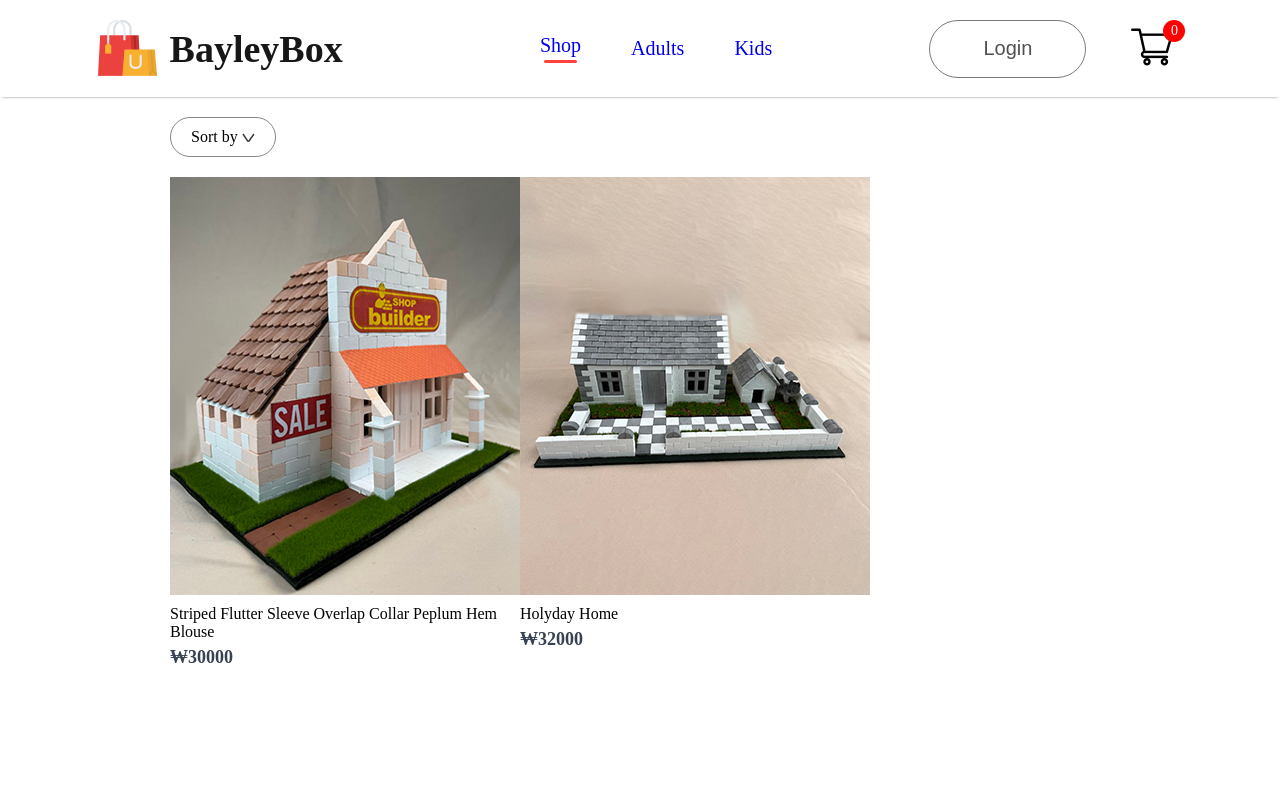
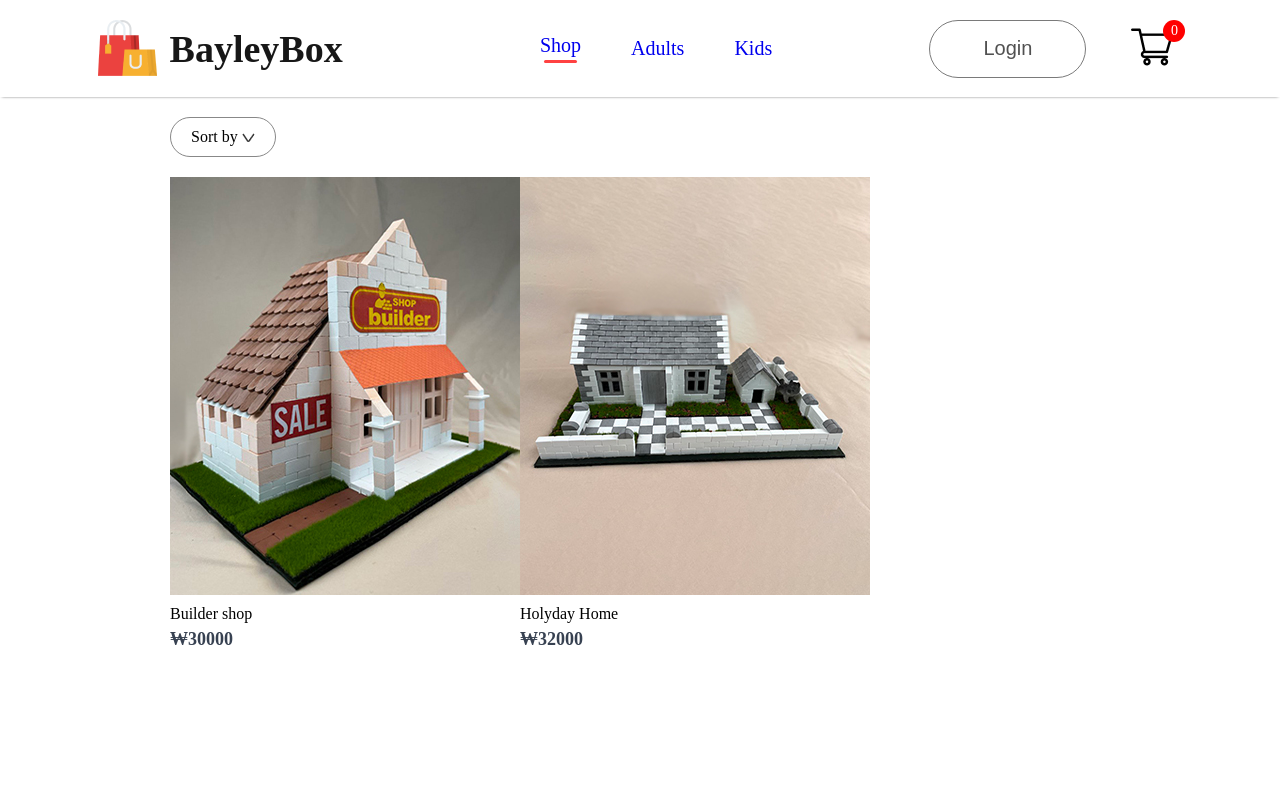
Before and after one commit to Eizeed/Bayleybox, a React (Vite) app: page /adults in a window 1280 px wide. Shown: the top 800 px of the page. Built offline with nearby package versions, Linux system fonts and the light colour scheme.

Commit message:
fix names3

```diff
--- a/src/Components/Assets/all_product.js
+++ b/src/Components/Assets/all_product.js
@@ -7,7 +7,7 @@ import img5 from './5.jpg'
 let all_product = [
   {
     id: 1,
-    name: "Striped Flutter Sleeve Overlap Collar Peplum Hem Blouse",
+    name: "Builder shop",
     image: img1,
     new_price: 30000,
     category: 'adults',
--- a/src/Components/Assets/data.js
+++ b/src/Components/Assets/data.js
@@ -7,7 +7,7 @@ import img5 from './5.jpg'
 let data_product = [
   {
     id: 1,
-    name: "Striped Flutter Sleeve Overlap Collar Peplum Hem Blouse",
+    name: "Builder shop",
     image: img1,
     new_price: 30000,
     category: 'adults',
--- a/src/Components/Assets/new_collections.js
+++ b/src/Components/Assets/new_collections.js
@@ -7,7 +7,7 @@ import img5 from './5.jpg'
 let new_collections = [
   {
     id: 1,
-    name: "Striped Flutter Sleeve Overlap Collar Peplum Hem Blouse",
+    name: "Builder shop",
     image: img1,
     new_price: 30000,
     category: 'adults',
```
